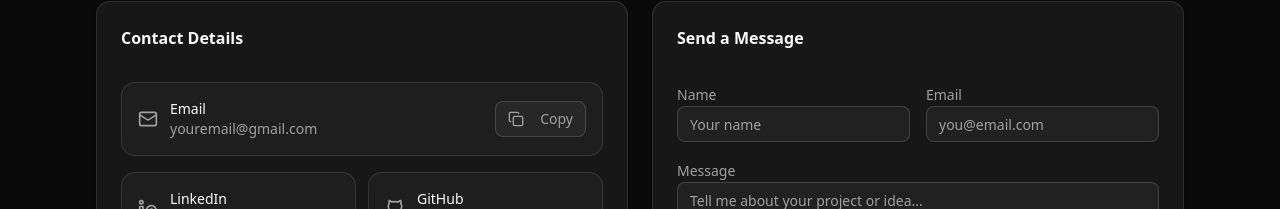
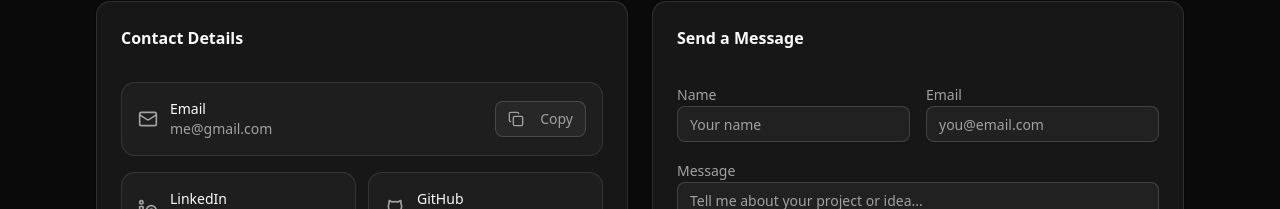
Before and after one commit to ammarkhocan/ammarismail.com-V2, a React app: page /contact in a window 1280 px wide. Shown: the part 277-486 px from the top of the page. Built offline with nearby package versions, Linux system fonts and the light colour scheme; the HTML template or start-up script is replaced by a standard one.

Commit message:
feat: update SEO descriptions

```diff
--- a/src/App.tsx
+++ b/src/App.tsx
@@ -24,7 +24,7 @@ export function App() {
     <main className="min-h-screen font-sans bg-background text-foreground transition-colors duration-300">
       <SEO
         title="Ammar Ismail Khocan"
-        description="Portfolio of Ammar Ismail Khocan, a Frontend Web Developer building fast and interactive web applications."
+        description="Portfolio of Ammar Ismail Khocan, a Fullstack Web Developer building fast and interactive web applications."
       />
 
       <div className="absolute inset-0 -z-10 bg-[radial-gradient(circle_at_top,var(--tw-gradient-stops))] from-foreground/5 via-background to-background transition-colors duration-300" />
--- a/src/routes/about.tsx
+++ b/src/routes/about.tsx
@@ -18,7 +18,7 @@ export default function About() {
     <main className="min-h-screen bg-background pt-24 text-foreground transition-colors duration-300">
       <SEO
         title="About"
-        description="Portfolio of Ammar Ismail Khocan, a Frontend Web Developer building fast and interactive web applications."
+        description="Portfolio of Ammar Ismail Khocan, a Fullstack Web Developer building fast and interactive web applications."
       />
       <div className="mx-auto w-full max-w-6xl px-6 pb-16 md:px-8">
         <div className="mb-10">
--- a/src/routes/contact.tsx
+++ b/src/routes/contact.tsx
@@ -9,7 +9,7 @@ import { Separator } from "@/components/ui/separator";
 import SEO from "@/components/shared/seo";
 
 export default function Contact() {
-  const MY_EMAIL = "youremail@gmail.com";
+  const MY_EMAIL = "me@gmail.com";
 
   const [senderName, setSenderName] = useState("");
   const [senderEmail, setSenderEmail] = useState("");
--- a/src/routes/projects.tsx
+++ b/src/routes/projects.tsx
@@ -57,7 +57,7 @@ export default function Projects() {
     <main className="min-h-screen bg-background pt-24 text-foreground transition-colors duration-300">
       <SEO
         title="Projects"
-        description="Portfolio of Ammar Ismail Khocan, a Frontend Web Developer building fast and interactive web applications."
+        description="Portfolio of Ammar Ismail Khocan, a Fullstack Web Developer building fast and interactive web applications."
       />
       <section className="mx-auto w-full max-w-6xl px-6 pb-16 md:px-8">
         <div className="mb-10">
```
